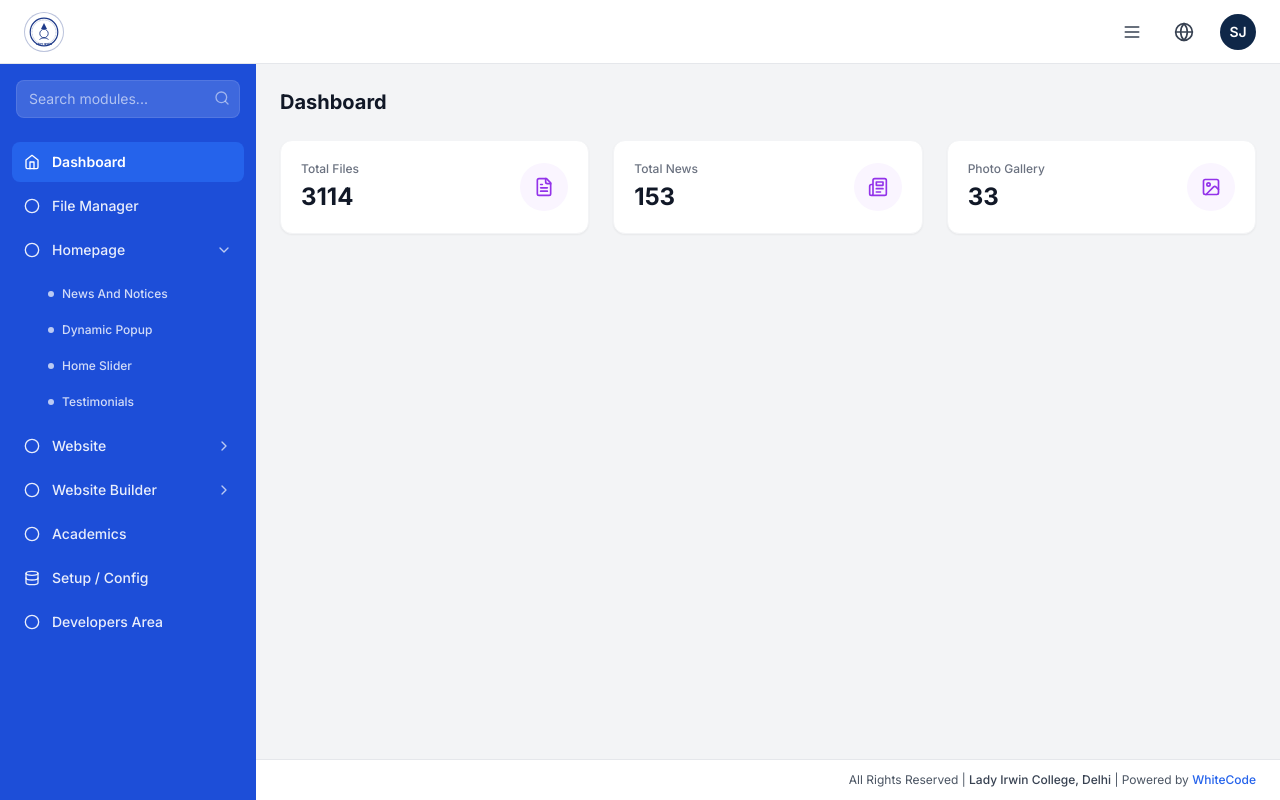
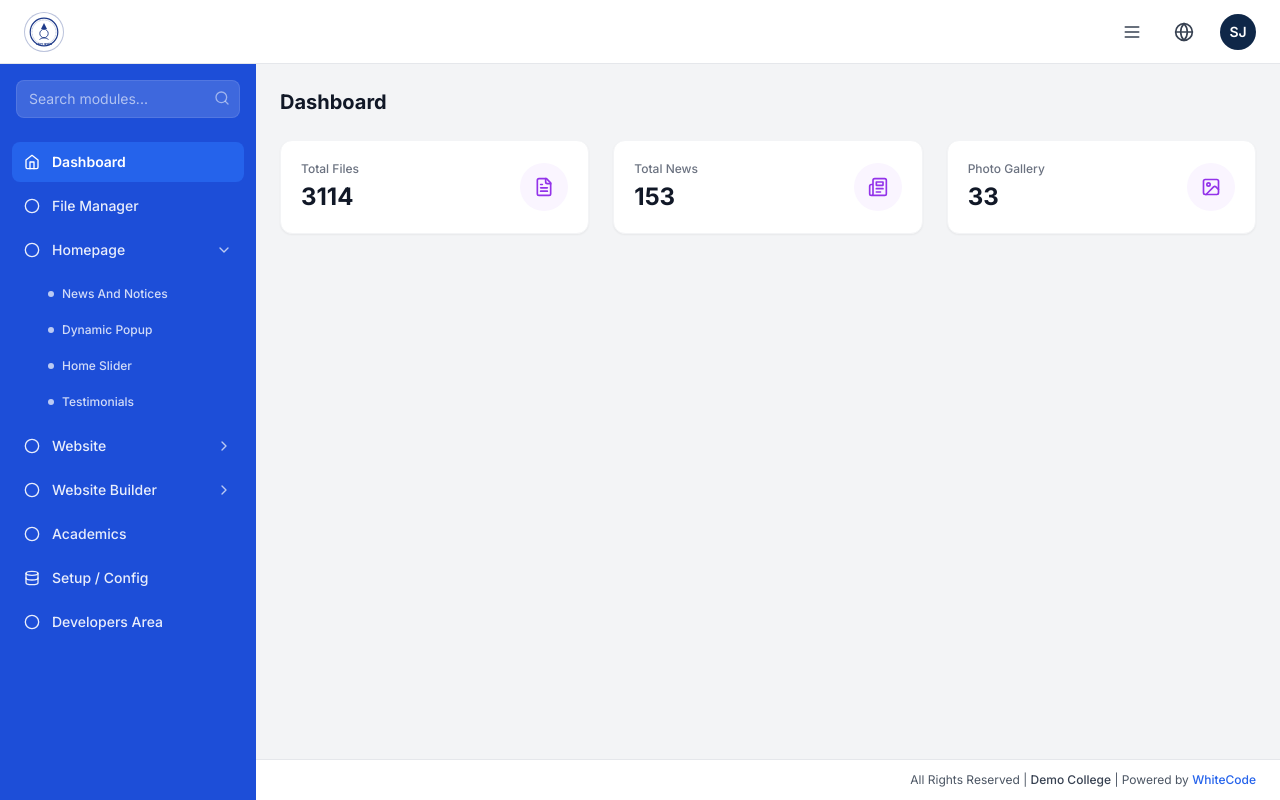
Before and after one commit to shrutijog-gif/LaravelUI, a React (Vite) app: page / in a window 1280 px wide. Built offline with nearby package versions, Linux system fonts and the light colour scheme; the HTML template or start-up script is replaced by a standard one.

Commit message:
irwin removed from footer and comment

```diff
--- a/src/components/layout/Footer.tsx
+++ b/src/components/layout/Footer.tsx
@@ -4,7 +4,7 @@ export const Footer: React.FC = () => {
   return (
     <footer className="bg-white border-t border-gray-200 py-3 px-6 text-right text-xs text-gray-600">
       <span>All Rights Reserved | </span>
-      <span className="font-medium text-gray-700">Lady Irwin College, Delhi</span>
+      <span className="font-medium text-gray-700">Demo College</span>
       <span> | Powered by </span>
       <a
         href="#"
--- a/src/components/layout/Header.tsx
+++ b/src/components/layout/Header.tsx
@@ -11,7 +11,7 @@ export const Header: React.FC<HeaderProps> = ({ toggleSidebar }) => {
       {/* Left: College Emblem / Logo */}
       <div className="flex items-center gap-3">
         <div className="w-10 h-10 rounded-full border border-blue-900/30 flex items-center justify-center p-1 bg-white shadow-xs">
-          {/* Emblem representation seal matching Lady Irwin College logo */}
+
           <svg className="w-8 h-8 text-blue-900" viewBox="0 0 100 100" fill="currentColor">
             <circle cx="50" cy="50" r="46" fill="none" stroke="currentColor" strokeWidth="4" />
             <circle cx="50" cy="50" r="40" fill="none" stroke="currentColor" strokeWidth="1" strokeDasharray="3 2" />
```
